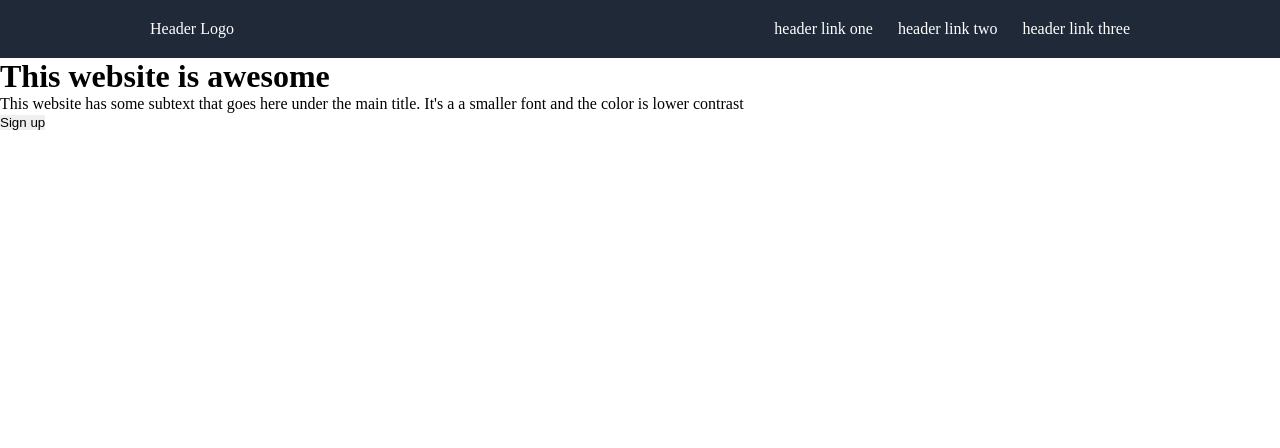
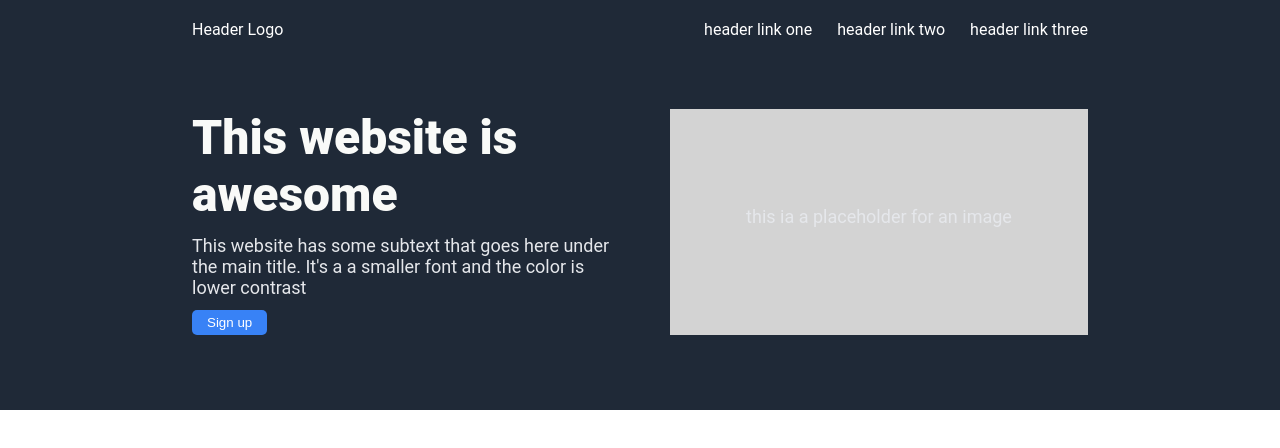
Before and after one commit to hamza-m1/odin-landing-page, a plain HTML site: page index.html in a window 1280 px wide. Drawn offline with Linux system fonts and the light colour scheme.

Commit message:
Style main section

```diff
--- a/index.html
+++ b/index.html
@@ -25,7 +25,9 @@
         </p>
         <button>Sign up</button>
       </div>
-      <div class="main-img"></div>
+      <div class="main-img">
+        <p>this ia a placeholder for an image</p>
+      </div>
     </div>
   </body>
 </html>
--- a/styles.css
+++ b/styles.css
@@ -9,12 +9,13 @@ body {
     height: 100vh;
     display: flex;
     flex-direction: column;
+    font-family: Roboto, sans-serif;
     /* border: 5px solid blue; */
 }
 
-header {
+header, .main {
     /* max-width: 80%; */
-    padding: 20px 150px;
+    padding: 20px 15%;
 }
 
 
@@ -38,6 +39,48 @@ header a {
 
 
 
+.main {
+    display: flex;
+    gap: 60px;
+    background-color: #1f2937;
+    color: white;
+    padding-bottom: 75px;
+    padding-top: 50px;
+}
+
+.main-left {
+    flex: 1 1 35%;
+}
+
+.main h1{
+    margin-bottom:12px;
+    font-size: 48px;
+    font-weight: 900;
+    color: #F9FAF8;
+}
+
+.main p {
+    margin-bottom: 12px;
+    font-size: 18PX;
+    color: #E5E7EB;
+}
+
+button {
+    color: white;
+    background-color: #3882F6;
+    padding: 5px 15px;
+    border-radius: 5px;
+}
+
+.main-img {
+    flex: 1 1 35%;
+    display: flex;
+    justify-content: center;
+    align-items: center;
+    background-color: lightgray;
+}
+
+
 
 a {
     text-decoration: none;
```
